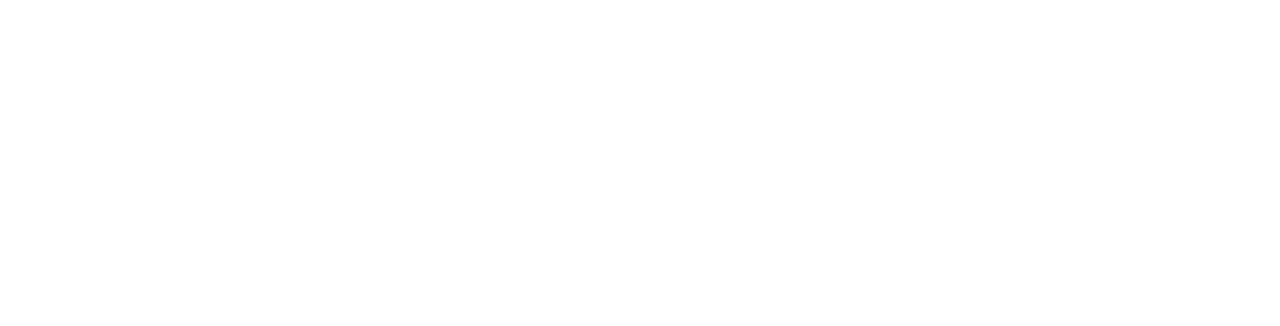
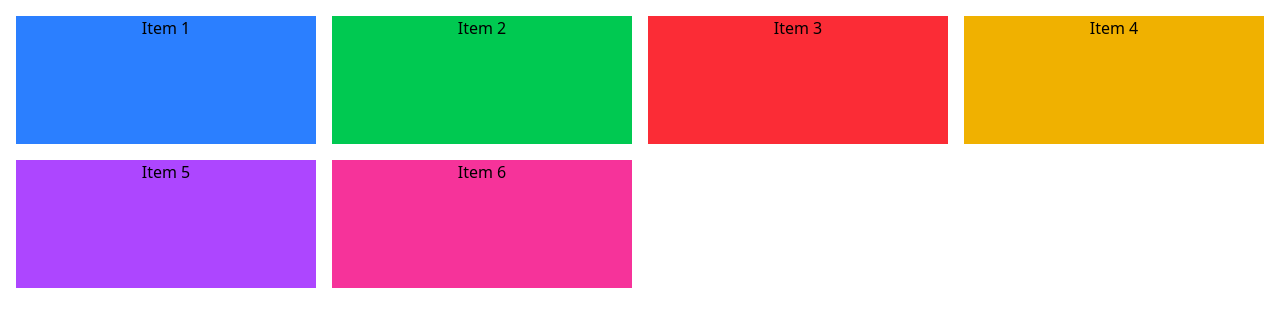
Before and after one commit to anandku06/TailWind_Learnings, a website: page grid.html in a window 1280 px wide. Drawn offline with Linux system fonts and the light colour scheme.

Commit message:
add grid layout to grid.html; enhance output.css with new utility classes for grid, flex, and background colors

```diff
--- a/grid.html
+++ b/grid.html
@@ -7,6 +7,13 @@
     <link rel="stylesheet" href="./src/output.css">
 </head>
 <body>
-
+    <div class="text-center grid grid-cols-1 sm:grid-cols-2 md:grid-cols-3 lg:grid-cols-4 gap-4 m-4">
+        <div class="h-32 bg-blue-500">Item 1</div>
+        <div class="h-32 bg-green-500">Item 2</div>
+        <div class="h-32 bg-red-500">Item 3</div>
+        <div class="h-32 bg-yellow-500">Item 4</div>
+        <div class="h-32 bg-purple-500">Item 5</div>
+        <div class="h-32 bg-pink-500">Item 6</div>
+    </div>
 </body>
 </html>
```
Also changed, not shown: src/output.css.
